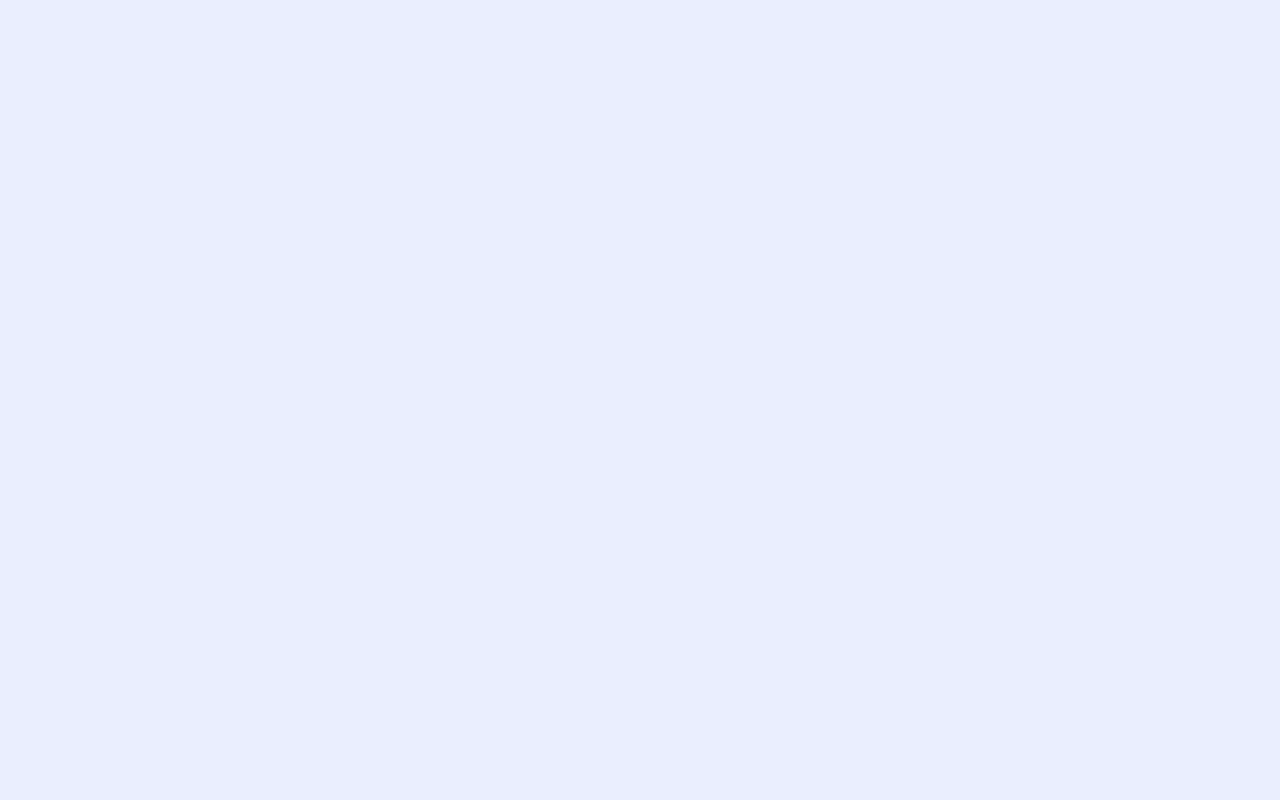
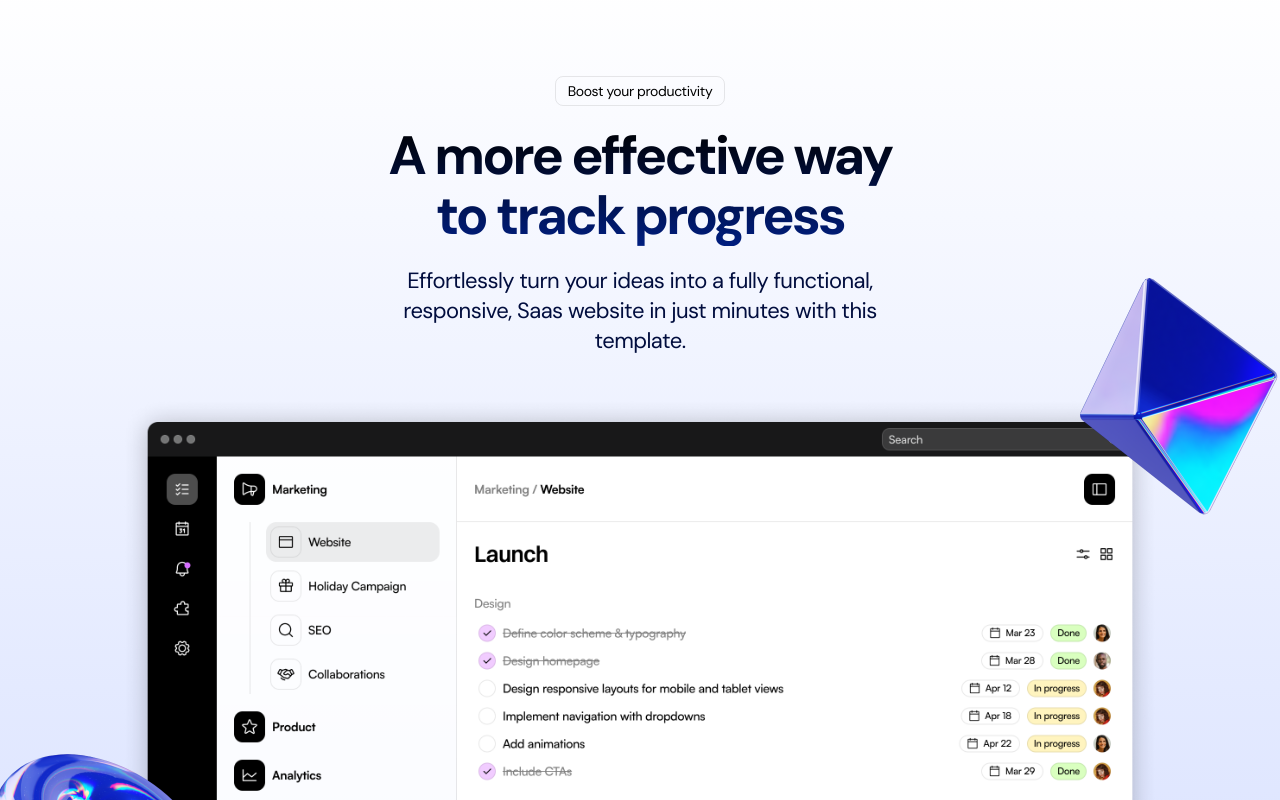
Before and after one commit to AhmedSaadRF/Light-SaaS-Landing-Page, a Next.js app: page / in a window 1280 px wide. Shown: the part 980-1780 px from the top of the page. Before the commit the page ends 960 px from the top, so only its background shows below. Built offline with nearby package versions, Linux system fonts and the light colour scheme.

Commit message:
Upload Project

```diff
--- a/src/app/globals.css
+++ b/src/app/globals.css
@@ -20,4 +20,8 @@
   .logo-ticker-image {
     @apply h-8 w-auto;
   }
+
+  .tag {
+    @apply text-sm inline-flex border border-[#222]/10 px-3 py-1 rounded-lg tracking-tight;
+  }
 }
--- a/src/app/page.tsx
+++ b/src/app/page.tsx
@@ -1,6 +1,7 @@
 import { Header } from "@/sections/Header";
 import { Hero } from "@/sections/Hero";
 import { LogoTicker } from "@/sections/LogoTicker";
+import { ProductShowcase } from "@/sections/ProductShowcase";
 
 
 export default function Home() {
@@ -9,6 +10,7 @@ export default function Home() {
       <Header />
       <Hero />
       <LogoTicker />
+      <ProductShowcase />
     </>
   );
 }
--- a/src/sections/Hero.tsx
+++ b/src/sections/Hero.tsx
@@ -10,7 +10,7 @@ export const Hero = () => {
       <div className="container">
         <div className='md:flex items-center'>
           <div className='md:w-[478px]'>
-            <div className="text-sm inline-flex border border-[#222]/10 px-3 py-1 rounded-lg tracking-tight">Version 2.0 is here</div>
+            <div className="tag">Version 2.0 is here</div>
             <h1 className="text-5xl md:text-7xl font-bold tracking-tighter bg-gradient-to-b from-black to-[#001E80] text-transparent bg-clip-text mt-6">Pathway to productivity</h1>
             <p className="text-xl text-[#010D3E] tracking-tight mt-6">Celebrate the joy of accomplishment with an app designed to track your progress, motivate your efforts, and celebrate your successes.</p>
             <div className="flex gap-1 items-center mt-[30px]">
--- a/src/sections/LogoTicker.tsx
+++ b/src/sections/LogoTicker.tsx
@@ -8,7 +8,7 @@ import Image from 'next/image'
 
 export const LogoTicker = () => {
   return (
-    <div className='py-8 md:py-12 bg-white'>
+    <section className='py-8 md:py-12 bg-white'>
       <div className="container">
         <div className='flex overflow-hidden [mask-image:linear-gradient(to_right,transparent,black,transparent)]'>
           <div className='flex gap-14 flex-none'>
@@ -21,6 +21,6 @@ export const LogoTicker = () => {
           </div>
         </div>
       </div>
-    </div>
+    </section>
   );
 };
--- a/src/sections/ProductShowcase.tsx
+++ b/src/sections/ProductShowcase.tsx
@@ -1,3 +1,25 @@
+import productImage from '@/assets/product-image.png'
+import pyramidImage from '@/assets/pyramid.png'
+import tubeImage from '@/assets/tube.png'
+import Image from "next/image";
+
 export const ProductShowcase = () => {
-  return null;
+  return (
+    <section className='bg-gradient-to-b from-[#ffffff] to-[#D2DCFF] py-24 overflow-x-clip'>
+      <div className="container">
+        <div className='max-w-[540px] mx-auto'>
+          <div className='flex justify-center'>
+            <div className='tag'>Boost your productivity</div>
+          </div>
+          <h2 className='text-center text-3xl md:text-[54px] md:leading-[60px] font-bold tracking-tighter bg-gradient-to-b from-black to-[#001E80] text-transparent bg-clip-text mt-5'>A more effective way to track progress</h2>
+          <p className='text-center text-[22px] leading-[30px] tracking-tight text-[#010D3E] mt-5'>Effortlessly turn your ideas into a fully functional, responsive, Saas website in just minutes with this template.</p>
+        </div>
+        <div className="relative">
+          <Image src={productImage} alt='Product Image' className='mt-10' />
+          <Image src={pyramidImage} alt='pyramid Image' height={262} width={262} className='hidden md:block absolute -right-36 -top-32' />
+          <Image src={tubeImage} alt='Tube Image' height={248} className='hidden md:block absolute bottom-24 -left-36' />
+        </div>
+      </div>
+    </section>
+  );
 };
```
